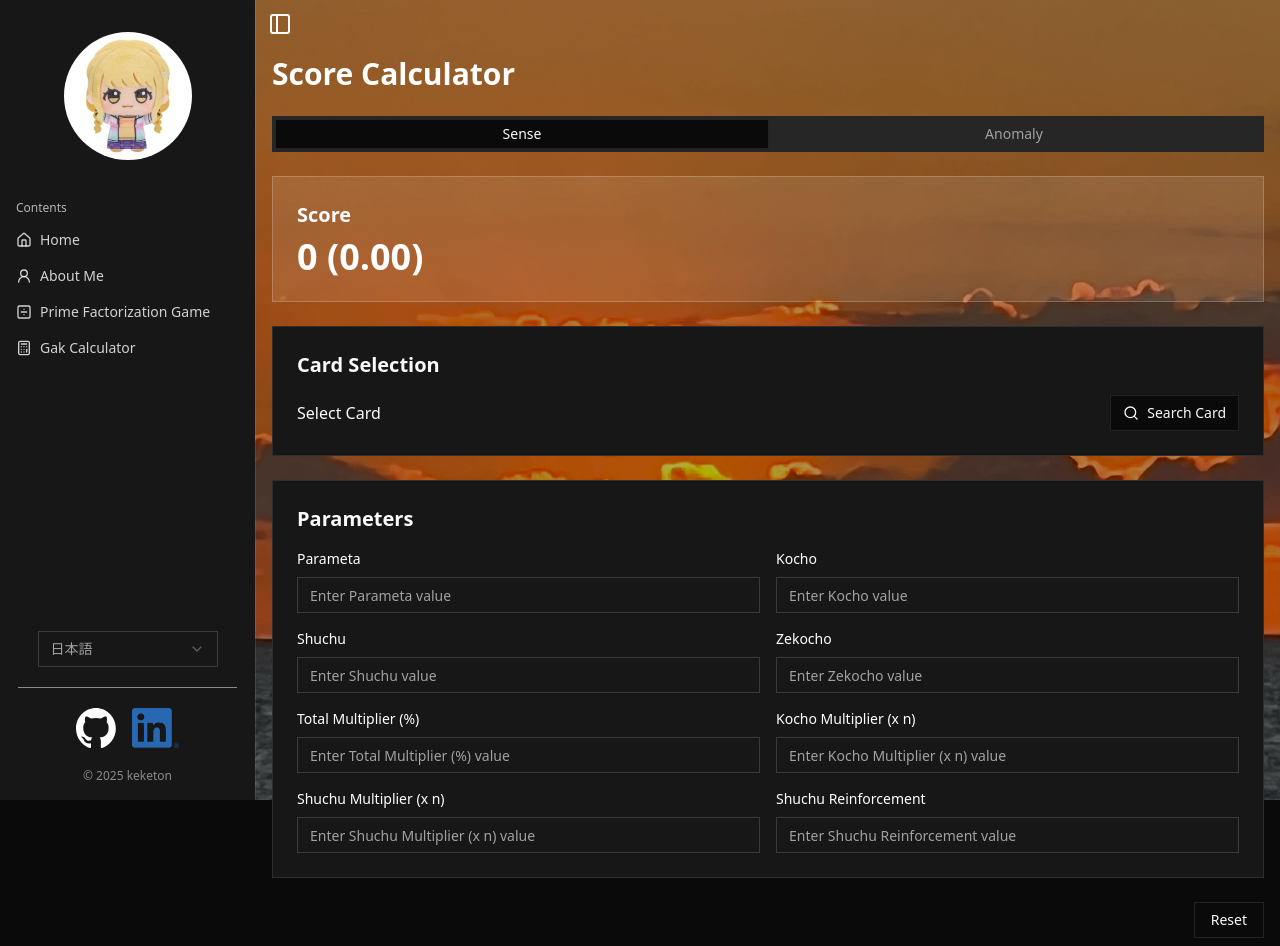
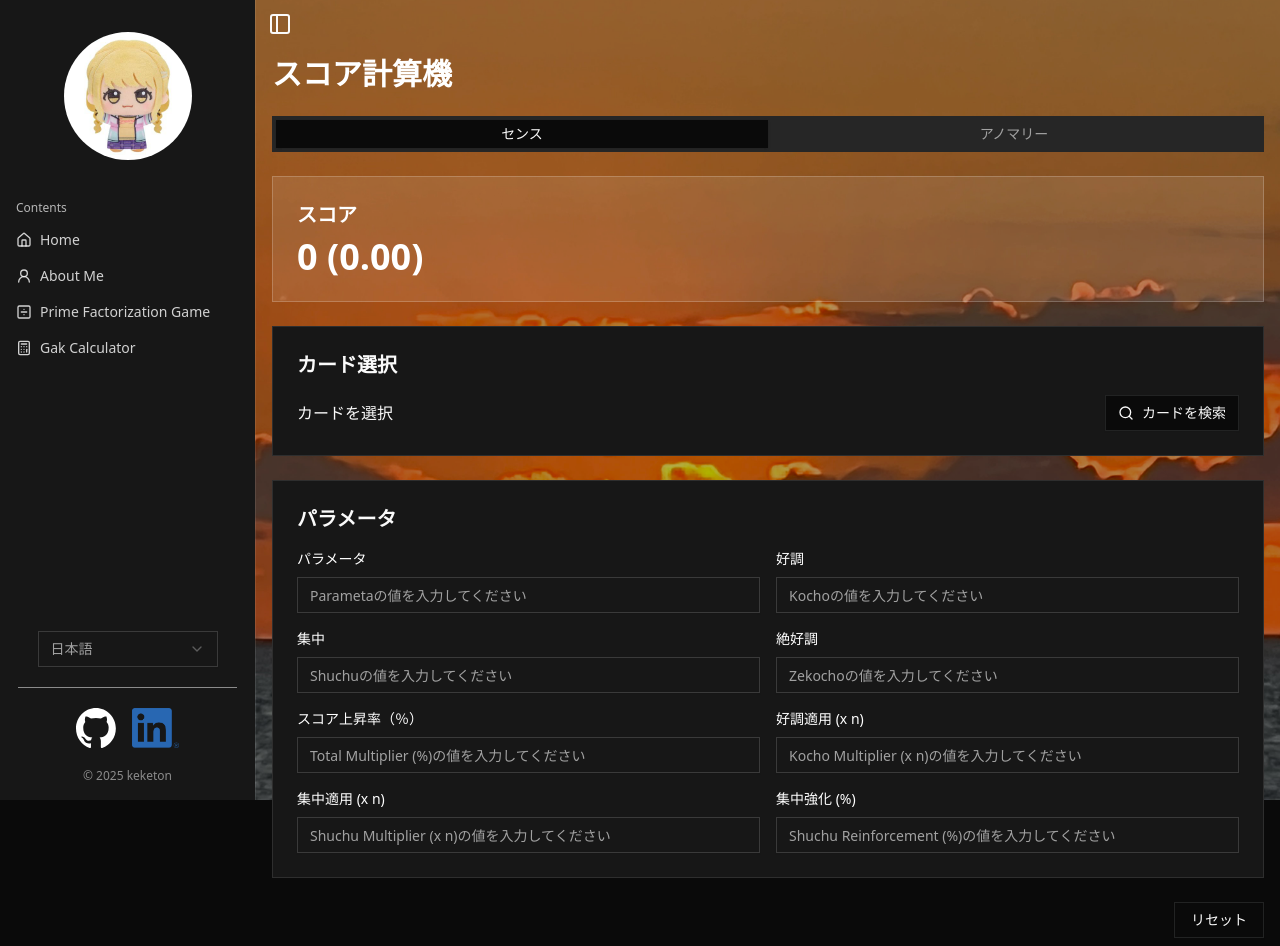
Before and after one commit to keketon/portfolio, a React (Vite) app in the folder portfolio-web/: page /portfolio/gak-calculator in a window 1280 px wide. Built offline with nearby package versions, Linux system fonts and the light colour scheme.

Commit message:
Translation

```diff
--- a/portfolio-web/src/components/calculator/CalculatorTab.tsx
+++ b/portfolio-web/src/components/calculator/CalculatorTab.tsx
@@ -69,8 +69,7 @@ const CalculatorTab: React.FC<CalculatorTabProps> = ({ config }) => {
               label={tr(param.label, 'ScoreCalculator')}
               value={values[param.key]}
               onChange={val => handleChange(param.key, val)}
-              // TODO: Fix translation
-              placeholder={tr(`Enter ${param.label} value`, 'ScoreCalculator')}
+              placeholder={tr('Enter [0] value', 'ScoreCalculator', param.label)}
             />
           ))}
         </div>
--- a/portfolio-web/src/components/calculator/configs/senseConfig.ts
+++ b/portfolio-web/src/components/calculator/configs/senseConfig.ts
@@ -10,7 +10,7 @@ export const senseConfig: TabConfig = {
     { key: 'totalMultiplier', label: 'Total Multiplier (%)' },
     { key: 'kochoMultiplier', label: 'Kocho Multiplier (x n)' },
     { key: 'shuchuMultiplier', label: 'Shuchu Multiplier (x n)' },
-    { key: 'shuchuReinforcement', label: 'Shuchu Reinforcement' },
+    { key: 'shuchuReinforcement', label: 'Shuchu Reinforcement (%)' },
   ],
   calculate: (values: Record<string, number>) => {
     const { parameta, kocho, shuchu, zekocho, totalMultiplier } = values;
--- a/portfolio-web/src/i18n/ja.json
+++ b/portfolio-web/src/i18n/ja.json
@@ -322,5 +322,145 @@
   {
     "message": "Go back to home",
     "translation": "ホームへ戻る"
+  },
+  {
+    "message": "Score",
+    "translation": "スコア",
+    "context": "ScoreCalculator"
+  },
+  {
+    "message": "Card Selection",
+    "translation": "カード選択",
+    "context": "ScoreCalculator"
+  },
+  {
+    "message": "Parameters",
+    "translation": "パラメータ",
+    "context": "ScoreCalculator"
+  },
+  {
+    "message": "Tsuyoki",
+    "translation": "強気",
+    "context": "ScoreCalculator"
+  },
+  {
+    "message": "Zenryoku",
+    "translation": "全力",
+    "context": "ScoreCalculator"
+  },
+  {
+    "message": "Anomaly Type",
+    "translation": "アノマリータイプ",
+    "context": "ScoreCalculator"
+  },
+  {
+    "message": "Enter [0] value",
+    "translation": "[0]の値を入力してください",
+    "context": "ScoreCalculator"
+  },
+  {
+    "message": "Reset",
+    "translation": "リセット",
+    "context": "ScoreCalculator"
+  },
+  {
+    "message": "Select Card",
+    "translation": "カードを選択",
+    "context": "ScoreCalculator"
+  },
+  {
+    "message": "Search Card",
+    "translation": "カードを検索",
+    "context": "ScoreCalculator"
+  },
+  {
+    "message": "Select Card",
+    "translation": "カードを選択",
+    "context": "ScoreCalculator"
+  },
+  {
+    "message": "Please select a card from the list",
+    "translation": "リストからカードを選択してください",
+    "context": "ScoreCalculator"
+  },
+  {
+    "message": "Search by card name...",
+    "translation": "カード名で検索...",
+    "context": "ScoreCalculator"
+  },
+  {
+    "message": "No cards found",
+    "translation": "カードが見つかりません",
+    "context": "ScoreCalculator"
+  },
+  {
+    "message": "Score Calculator",
+    "translation": "スコア計算機",
+    "context": "ScoreCalculator"
+  },
+  {
+    "message": "Sense",
+    "translation": "センス",
+    "context": "ScoreCalculator"
+  },
+  {
+    "message": "Anomaly",
+    "translation": "アノマリー",
+    "context": "ScoreCalculator"
+  },
+  {
+    "message": "Parameta",
+    "translation": "パラメータ",
+    "context": "ScoreCalculator"
+  },
+  {
+    "message": "All Reinforcement",
+    "translation": "全強化",
+    "context": "ScoreCalculator"
+  },
+  {
+    "message": "Tsuyoki Reinforcement",
+    "translation": "強気強化",
+    "context": "ScoreCalculator"
+  },
+  {
+    "message": "Zenryoku Reinforcement",
+    "translation": "全力強化",
+    "context": "ScoreCalculator"
+  },
+  {
+    "message": "Kocho",
+    "translation": "好調",
+    "context": "ScoreCalculator"
+  },
+  {
+    "message": "Shuchu",
+    "translation": "集中",
+    "context": "ScoreCalculator"
+  },
+  {
+    "message": "Zekocho",
+    "translation": "絶好調",
+    "context": "ScoreCalculator"
+  },
+  {
+    "message": "Total Multiplier (%)",
+    "translation": "スコア上昇率（％）",
+    "context": "ScoreCalculator"
+  },
+  {
+    "message": "Kocho Multiplier (x n)",
+    "translation": "好調適用 (x n)",
+    "context": "ScoreCalculator"
+  },
+  {
+    "message": "Shuchu Multiplier (x n)",
+    "translation": "集中適用 (x n)",
+    "context": "ScoreCalculator"
+  },
+  {
+    "message": "Shuchu Reinforcement (%)",
+    "translation": "集中強化 (%)",
+    "context": "ScoreCalculator"
   }
 ]
--- a/portfolio-web/src/i18n/tr.tsx
+++ b/portfolio-web/src/i18n/tr.tsx
@@ -28,6 +28,23 @@ const translations: Record<string, TranslatedMessage[]> = {
 
 export default translations;
 
+/**
+ * Replace variables in a message string
+ * @param message - Message with placeholders like [0], [1], [2]...
+ * @param variables - Array of values to replace placeholders with
+ * @returns Message with placeholders replaced by variables
+ */
+function replaceVariables(message: string, variables: (string | number)[]): string {
+  if (variables.length === 0) {
+    return message;
+  }
+
+  return message.replace(/\[(\d+)\]/g, (match, index) => {
+    const varIndex = parseInt(index, 10);
+    return varIndex < variables.length ? String(variables[varIndex]) : match;
+  });
+}
+
 export const useTr = () => {
   const { searchParam } = useSearchParams();
   const lang = searchParam('hl') ?? 'ja';
@@ -36,10 +53,13 @@ export const useTr = () => {
    * Return translated message whose context matches.
    * If the translation found but the context in the translation file is nothing, it's treated as a fallback.
    * If the translation is not found, return the original message.
+   *
+   * Supports variable substitution: Use [0], [1], [2]... in the message and pass corresponding variables.
+   * @example tr("Hello [0], you have [1] messages", "Greeting", "John", 5) => "Hello John, you have 5 messages"
    */
-  const tr = (message: string, context?: string) => {
+  const tr = (message: string, context?: string, ...variables: (string | number)[]) => {
     if (lang === 'en') {
-      return message;
+      return replaceVariables(message, variables);
     }
 
     let noContextTranslation = message;
@@ -51,18 +71,18 @@ export const useTr = () => {
 
       if (!translation.context) {
         if (!context) {
-          return translation.translation;
+          return replaceVariables(translation.translation, variables);
         } else {
           noContextTranslation = translation.translation;
         }
       }
 
       if (translation.context === context) {
-        return translation.translation;
+        return replaceVariables(translation.translation, variables);
       }
     }
 
-    return noContextTranslation;
+    return replaceVariables(noContextTranslation, variables);
   };
 
   return { tr };
--- a/portfolio-web/src/i18n/zh.json
+++ b/portfolio-web/src/i18n/zh.json
@@ -316,5 +316,145 @@
   {
     "message": "Go back to home",
     "translation": "返回首页"
+  },
+  {
+    "message": "Score",
+    "translation": "分数",
+    "context": "ScoreCalculator"
+  },
+  {
+    "message": "Card Selection",
+    "translation": "卡牌选择",
+    "context": "ScoreCalculator"
+  },
+  {
+    "message": "Parameters",
+    "translation": "参数",
+    "context": "ScoreCalculator"
+  },
+  {
+    "message": "Tsuyoki",
+    "translation": "好调",
+    "context": "ScoreCalculator"
+  },
+  {
+    "message": "Zenryoku",
+    "translation": "全力",
+    "context": "ScoreCalculator"
+  },
+  {
+    "message": "Anomaly Type",
+    "translation": "Anomaly 类型",
+    "context": "ScoreCalculator"
+  },
+  {
+    "message": "Enter [0] value",
+    "translation": "请输入 [0] 的数值",
+    "context": "ScoreCalculator"
+  },
+  {
+    "message": "Reset",
+    "translation": "重置",
+    "context": "ScoreCalculator"
+  },
+  {
+    "message": "Select Card",
+    "translation": "选择卡牌",
+    "context": "ScoreCalculator"
+  },
+  {
+    "message": "Search Card",
+    "translation": "搜索卡牌",
+    "context": "ScoreCalculator"
+  },
+  {
+    "message": "Select Card",
+    "translation": "选择卡牌",
+    "context": "ScoreCalculator"
+  },
+  {
+    "message": "Please select a card from the list",
+    "translation": "请从列表中选择卡牌",
+    "context": "ScoreCalculator"
+  },
+  {
+    "message": "Search by card name...",
+    "translation": "按卡牌名称搜索...",
+    "context": "ScoreCalculator"
+  },
+  {
+    "message": "No cards found",
+    "translation": "未找到卡牌",
+    "context": "ScoreCalculator"
+  },
+  {
+    "message": "Score Calculator",
+    "translation": "分数计算器",
+    "context": "ScoreCalculator"
+  },
+  {
+    "message": "Sense",
+    "translation": "Sense",
+    "context": "ScoreCalculator"
+  },
+  {
+    "message": "Anomaly",
+    "translation": "Anomaly",
+    "context": "ScoreCalculator"
+  },
+  {
+    "message": "Parameta",
+    "translation": "参数",
+    "context": "ScoreCalculator"
+  },
+  {
+    "message": "All Reinforcement",
+    "translation": "全部强化",
+    "context": "ScoreCalculator"
+  },
+  {
+    "message": "Tsuyoki Reinforcement",
+    "translation": "强气强化",
+    "context": "ScoreCalculator"
+  },
+  {
+    "message": "Zenryoku Reinforcement",
+    "translation": "全力强化",
+    "context": "ScoreCalculator"
+  },
+  {
+    "message": "Kocho",
+    "translation": "好调",
+    "context": "ScoreCalculator"
+  },
+  {
+    "message": "Shuchu",
+    "translation": "集中",
+    "context": "ScoreCalculator"
+  },
+  {
+    "message": "Zekocho",
+    "translation": "绝好调",
+    "context": "ScoreCalculator"
+  },
+  {
+    "message": "Total Multiplier (%)",
+    "translation": "总倍率 (%)",
+    "context": "ScoreCalculator"
+  },
+  {
+    "message": "Kocho Multiplier (x n)",
+    "translation": "好调倍率 (x n)",
+    "context": "ScoreCalculator"
+  },
+  {
+    "message": "Shuchu Multiplier (x n)",
+    "translation": "集中倍率 (x n)",
+    "context": "ScoreCalculator"
+  },
+  {
+    "message": "Shuchu Reinforcement (%)",
+    "translation": "集中强化 (%)",
+    "context": "ScoreCalculator"
   }
 ]
```
